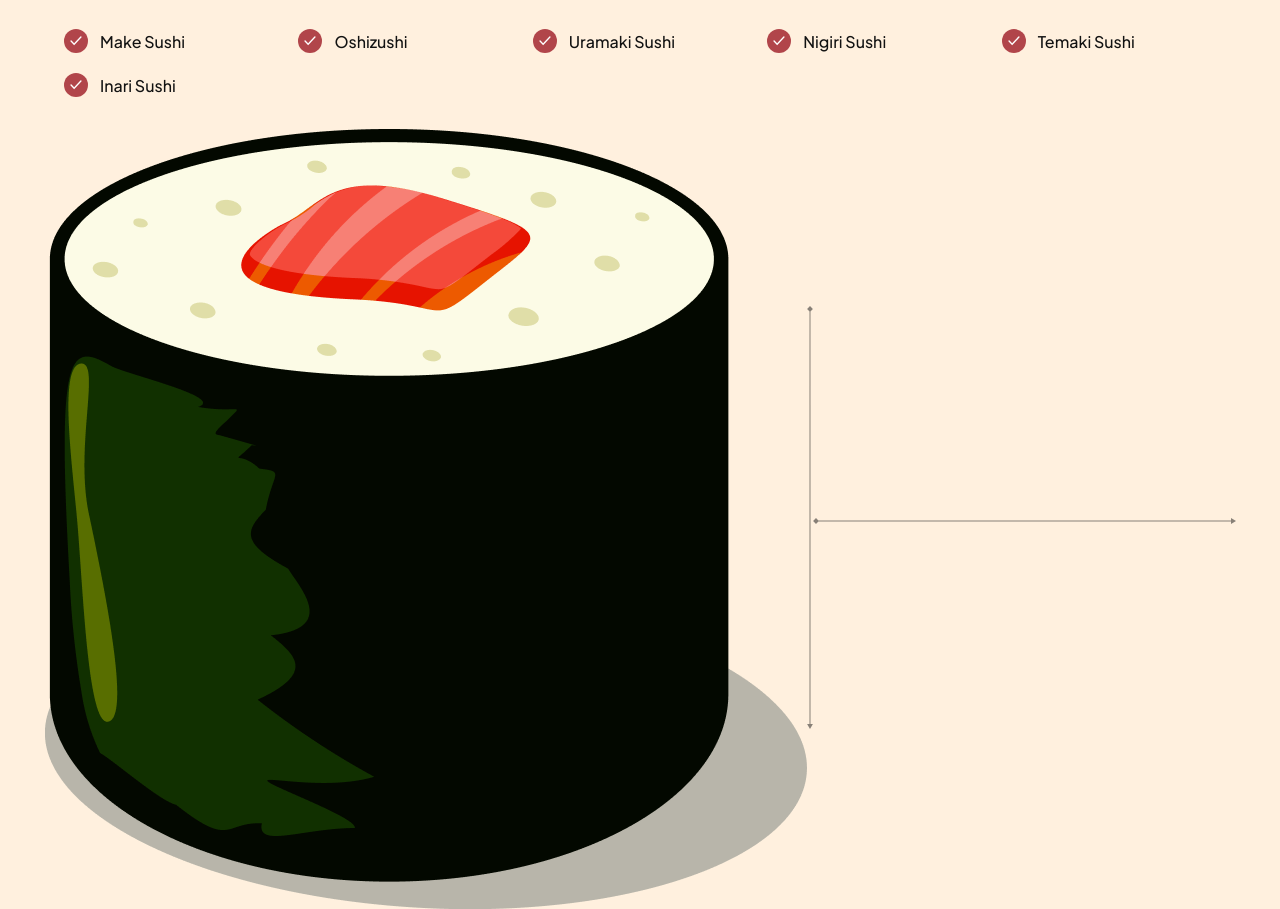
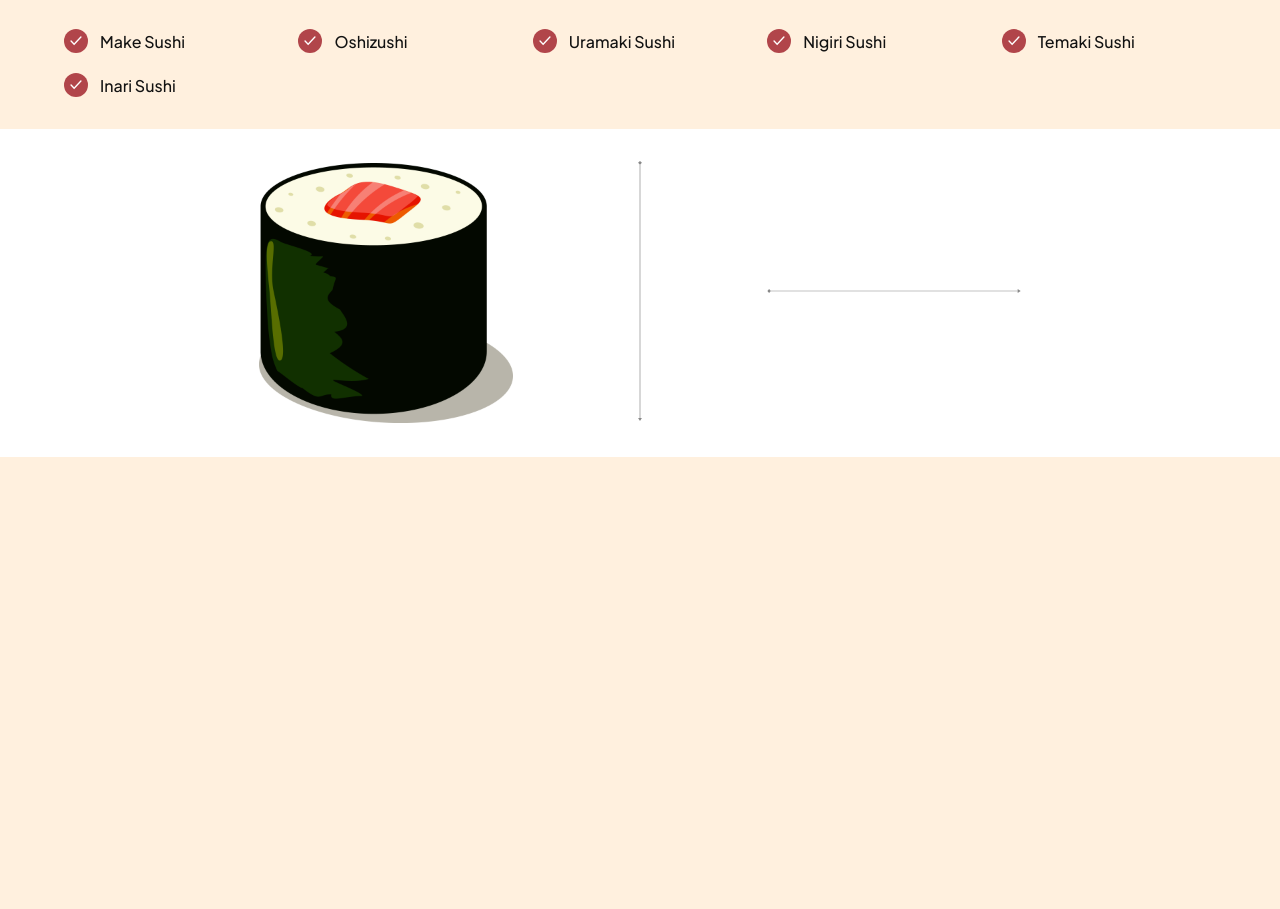
Before and after one commit to nainoaktv/bamboozled, a website built with Vite: page index.html in a window 1280 px wide. Shown: the part 2644-3553 px from the top of the page. After the commit the page ends 3101 px from the top, so only its background shows below. Built offline with nearby package versions, Linux system fonts and the light colour scheme.

Commit message:
resize trending sushi image

```diff
--- a/css/sections/trending.css
+++ b/css/sections/trending.css
@@ -66,3 +66,29 @@
 
   color: var(--secondary-color);
 }
+
+.trending__image {
+  flex: 1;
+
+  position: relative;
+  padding: 32px 64px;
+
+  background-color: var(--color-white);
+  background-repeat: no-repeat;
+  background-size: contain;
+  background-position: center;
+}
+
+.trending-sushi .trending__image {
+  background-image: url('../../assets/japanese_sushi.png');
+}
+
+.trending-drink .trending__image {
+  background-image: url('../../assets/japanese_drinks.png');
+}
+
+.trending__image img {
+  width: 254px;
+  height: 260px;
+  object-fit: contain;
+}
```
